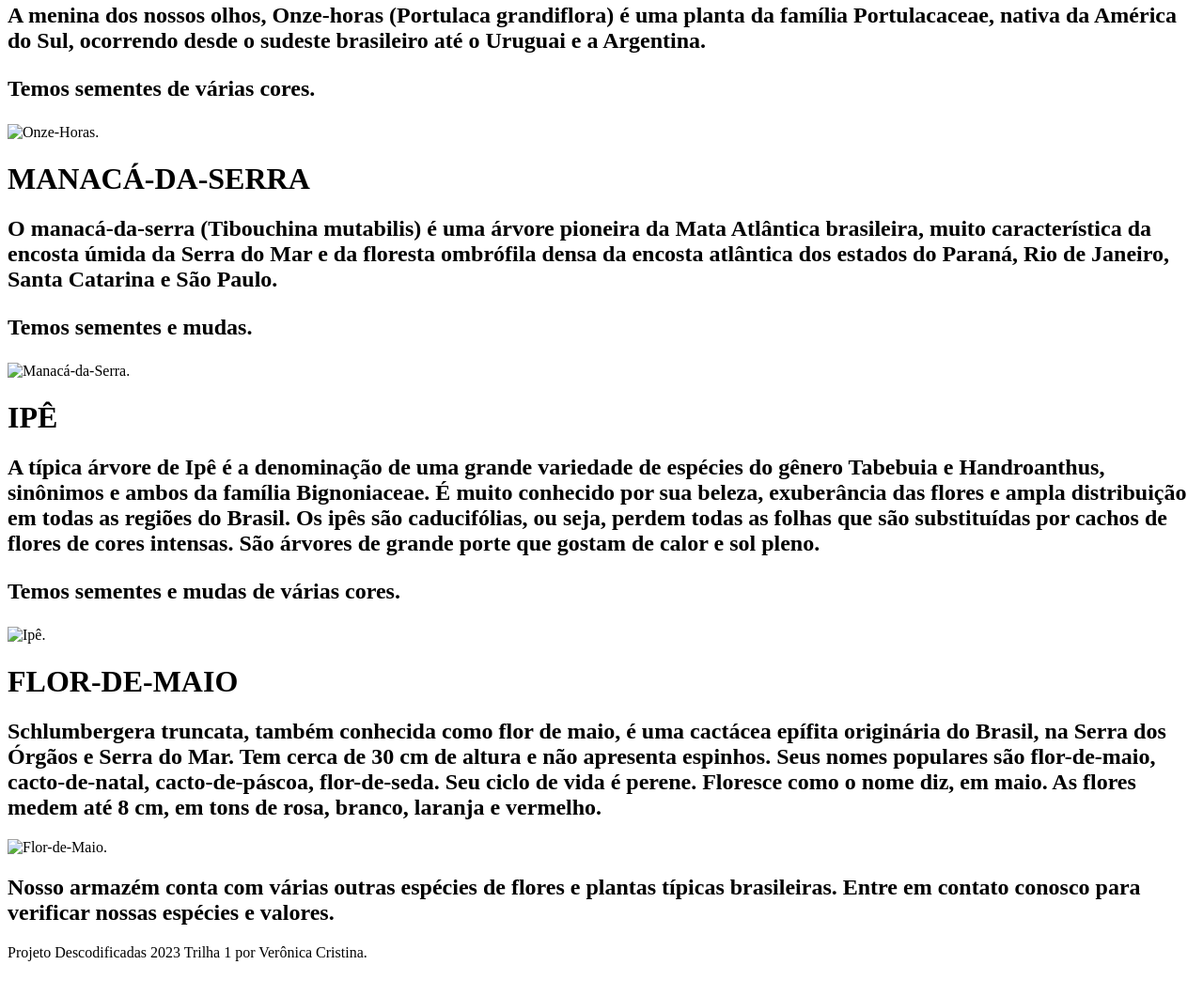
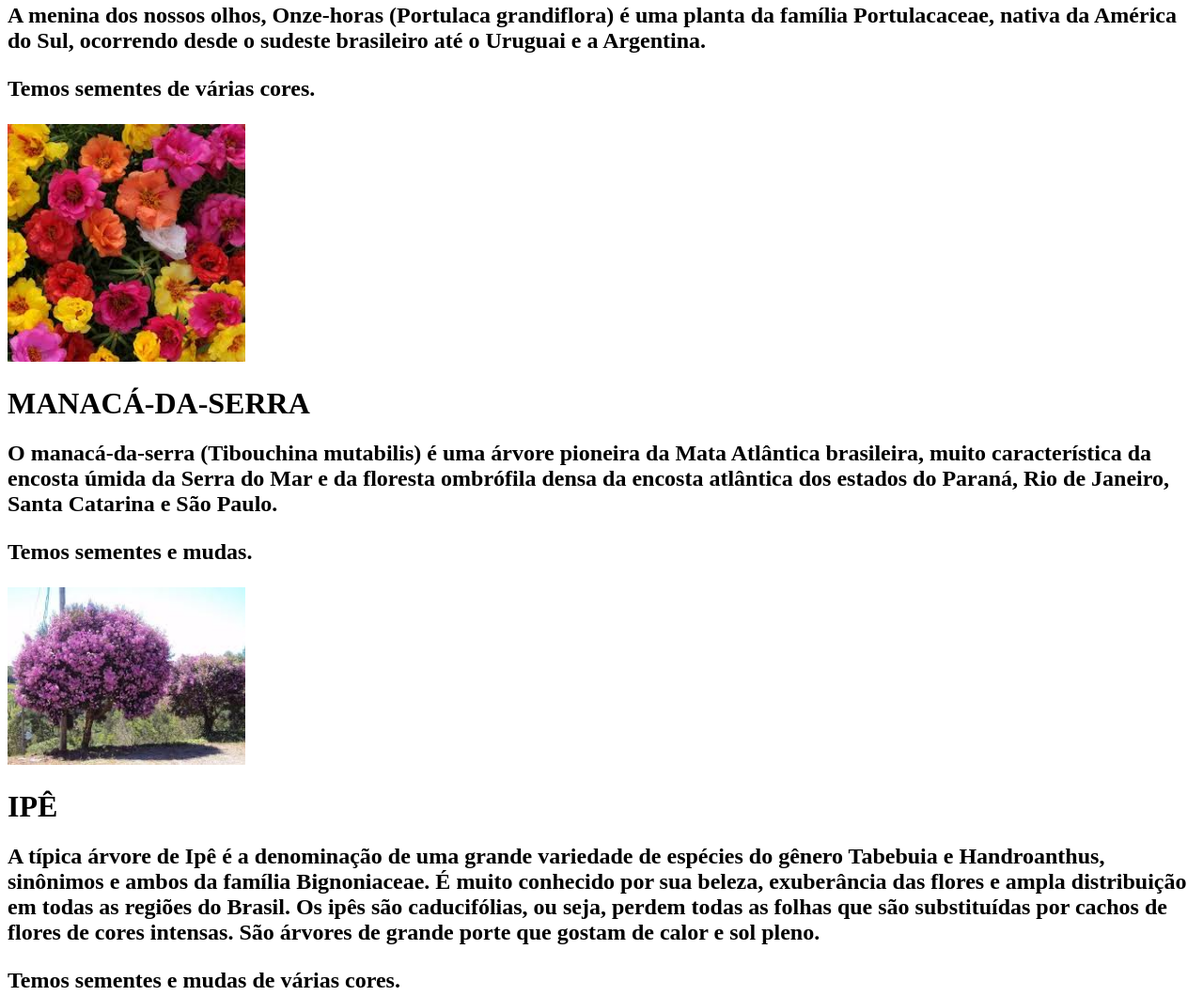
Before and after one commit to 01SilverMoon/projeto-descodificadas, a plain HTML site: page onze-horas/Flores Brasileiras.html in a window 1280 px wide. Shown: the part 135-1195 px from the top of the page at 94% size. Before the commit the page ends 1166 px from the top, so only its background shows below. Drawn offline with Linux system fonts and the light colour scheme.

Commit message:
alteração do caminho das imagens

```diff
--- a/onze-horas/Flores Brasileiras.html
+++ b/onze-horas/Flores Brasileiras.html
@@ -5,27 +5,27 @@
     <meta http-equiv="X-UA-Compatible" content="IE=edge">
     <meta name="viewport" content="width=device-width, initial-scale=1.0">
     <title>Flores Brasileiras</title>
-    <link rel="shortcut icon" href="Imagem/a11.ico" type="image/x-icon">
+    <link rel="shortcut icon" href="imagens/a11.ico" type="image/x-icon">
 </head>
 <body>
     <h1>CONFIRA ALGUMAS ESPÉCIES:</h1>
 
         <p><h1>ONZE-HORAS:</h1>
             <h2>A menina dos nossos olhos, Onze-horas (Portulaca grandiflora) é uma planta da família Portulacaceae, nativa da América do Sul, ocorrendo desde o sudeste brasileiro até o Uruguai e a Argentina.<p>Temos sementes de várias cores.</p></h2>
-            <img src = "imagem/onze horas.jpeg" width=20% height=20% alt="Onze-Horas."></p>
+            <img src = "imagens/onze horas.jpeg" width=20% height=20% alt="Onze-Horas."></p>
 
         <p><h1>MANACÁ-DA-SERRA</h1>
             <h2>O manacá-da-serra (Tibouchina mutabilis) é uma árvore pioneira da Mata Atlântica brasileira, muito característica da encosta úmida da Serra do Mar e da floresta ombrófila densa da encosta atlântica dos estados do Paraná, Rio de Janeiro, Santa Catarina e São Paulo. <p>Temos sementes e mudas.</p></h2>
-            <img src = "imagem/manacá da serra.jpeg" width=20% height=20% alt="Manacá-da-Serra."></p>
+            <img src = "imagens/manacá da serra.jpeg" width=20% height=20% alt="Manacá-da-Serra."></p>
 
         <p><h1>IPÊ</h1>
             <h2>A típica árvore de Ipê é a denominação de uma grande variedade de espécies do gênero Tabebuia e Handroanthus, sinônimos e ambos da família Bignoniaceae. É muito conhecido por sua beleza, exuberância das flores e ampla distribuição em todas as regiões do Brasil. Os ipês são caducifólias, ou seja, perdem todas as folhas que são substituídas por cachos de flores de cores intensas. São árvores de grande porte que gostam de calor e sol pleno.<p>Temos sementes e mudas de várias cores.</p>
             </h2>
-            <img src = "imagem/ipê.jpeg" width=20% height=20% alt="Ipê."></p>
+            <img src = "imagens/ipê.jpeg" width=20% height=20% alt="Ipê."></p>
 
         <p><h1>FLOR-DE-MAIO</h1>
             <h2>Schlumbergera truncata, também conhecida como flor de maio, é uma cactácea epífita originária do Brasil, na Serra dos Órgãos e Serra do Mar. Tem cerca de 30 cm de altura e não apresenta espinhos. Seus nomes populares são flor-de-maio, cacto-de-natal, cacto-de-páscoa, flor-de-seda. Seu ciclo de vida é perene. Floresce como o nome diz, em maio. As flores medem até 8 cm, em tons de rosa, branco, laranja e vermelho.</h2>
-            <img src = "imagem/flor de maio.jpeg" width=20% height=20% alt="Flor-de-Maio."></p>
+            <img src = "imagens/flor de maio.jpeg" width=20% height=20% alt="Flor-de-Maio."></p>
 
     <p><h2>Nosso armazém conta com várias outras espécies de flores e plantas típicas brasileiras. Entre em contato conosco para verificar nossas espécies e valores.</h2></p>
 
```
Also changed, not shown: onze-horas/Contato e Como Chegar.html (+1 -1 lines), onze-horas/index.html (+3 -3 lines).
